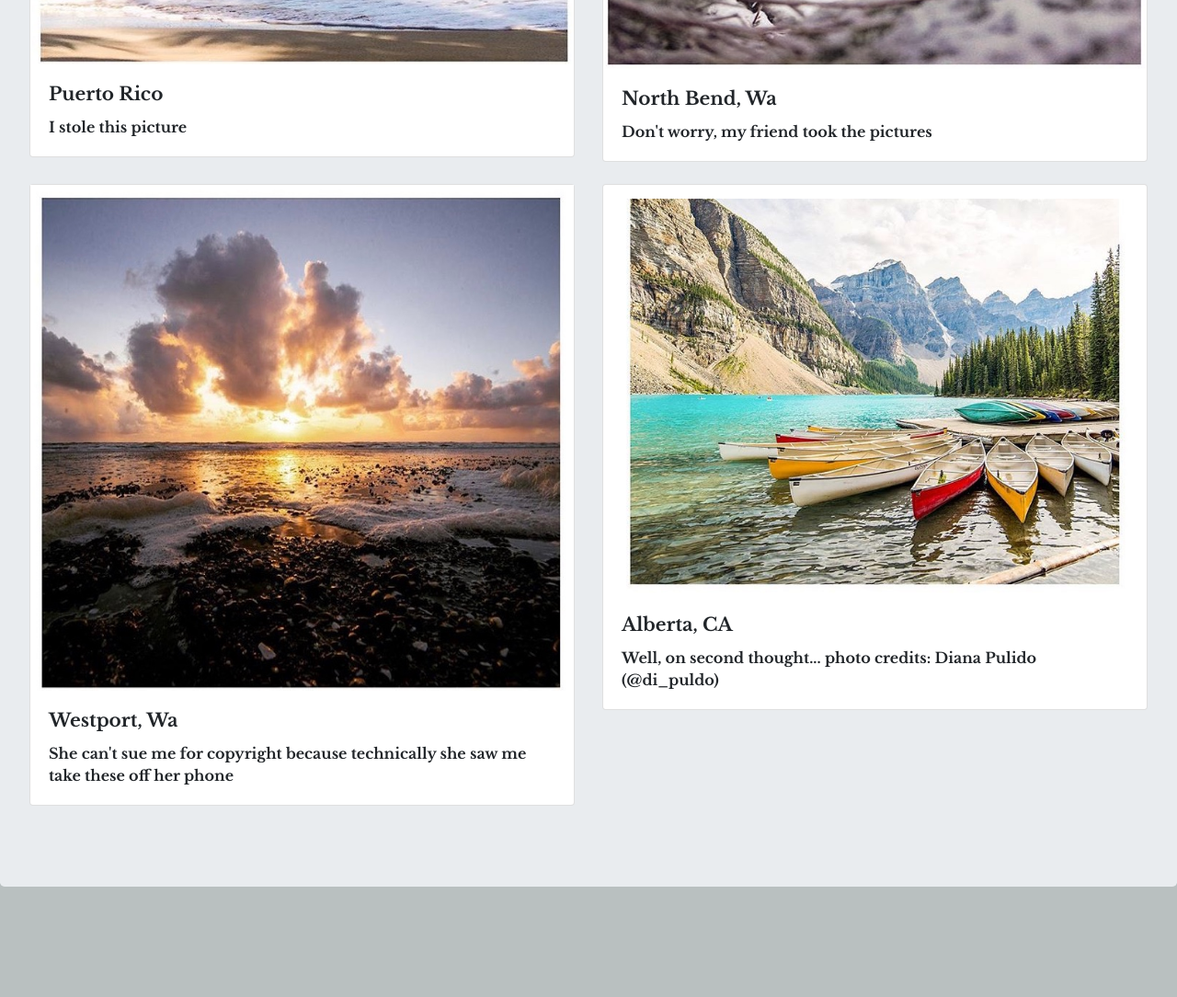
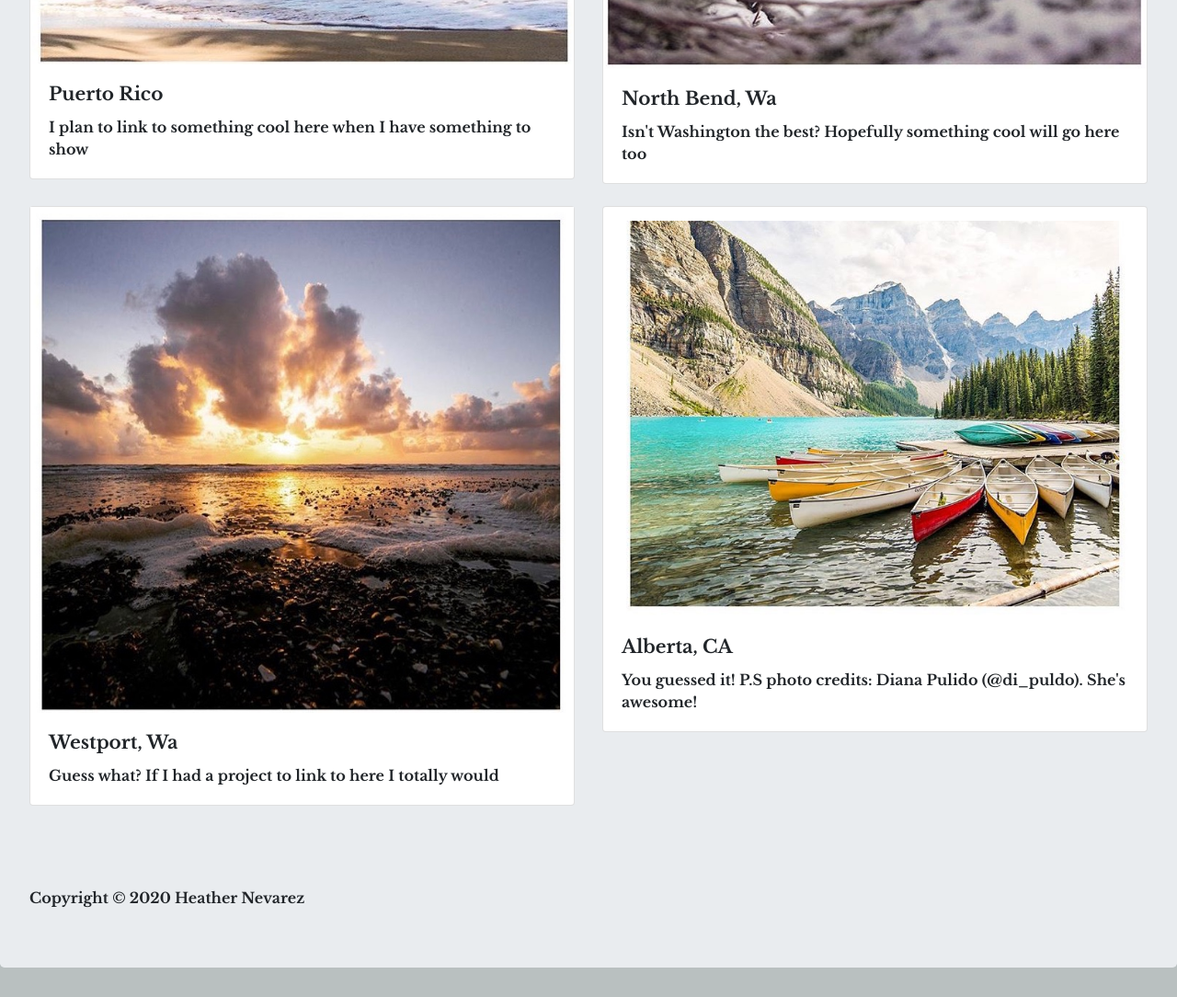
Before and after one commit to heathernev88/First-Portfolio, a plain HTML site: page portfolio.html in a window 1280 px wide. Shown: the part 720-1804 px from the top of the page at 92% size. Before the commit the page ends 1716 px from the top, so only its background shows below. Drawn offline with nearby package versions, Linux system fonts and the light colour scheme; a web font is replaced by a local one.

Commit message:
Final updates to about me, portfolio, and added copyright to bottom of each page

```diff
--- a/homework2ss.css
+++ b/homework2ss.css
@@ -2,6 +2,7 @@ body {
     background-color: rgb(185, 192, 192);
 
 }
+
 nav {
     background-color: rgb(27, 77, 143);
     color: white;
@@ -58,6 +59,7 @@ form {
 
 .jumbotron {
     font-family: 'Libre Baskerville', serif;
+
 }
 
 .row {
@@ -85,3 +87,7 @@ form {
 .msg {
     margin-top: 20px;
 }
+
+.btn {
+    margin-bottom: 60px;
+}
--- a/portfolio.html
+++ b/portfolio.html
@@ -32,7 +32,7 @@
             <img src="palms.jpg" class="card-img-1" alt="Palms">
             <div class="card-body">
               <h5 class="card-title">Puerto Rico</h5>
-              <p class="card-text">I stole this picture</p>
+              <p class="card-text">I plan to link to something cool here when I have something to show</p>
             </div>
           </div>
         </div>
@@ -41,7 +41,7 @@
             <img src="snowpeek.jpg" class="card-img-2" alt="Looking through snow-covered trees">
             <div class="card-body">
               <h5 class="card-title">North Bend, Wa</h5>
-              <p class="card-text">Don't worry, my friend took the pictures</p>
+              <p class="card-text">Isn't Washington the best? Hopefully something cool will go here too</p>
             </div>
           </div>
         </div>
@@ -50,7 +50,7 @@
             <img src="beachsunset.jpg" class="card-img-3" alt="Beach Sunset">
             <div class="card-body">
               <h5 class="card-title">Westport, Wa</h5>
-              <p class="card-text">She can't sue me for copyright because technically she saw me take these off her phone</p>
+              <p class="card-text">Guess what? If I had a project to link to here I totally would</p>
             </div>
           </div>
         </div>
@@ -59,12 +59,20 @@
             <img src="canoes.jpg" class="card-img-4" alt="Canoes on Lake Louise">
             <div class="card-body">
               <h5 class="card-title">Alberta, CA</h5>
-              <p class="card-text">Well, on second thought... photo credits: Diana Pulido (@di_puldo)</p>
+              <p class="card-text">You guessed it! P.S photo credits: Diana Pulido (@di_puldo). She's awesome!</p>
             </div>
           </div>
         </div>
       </div>
 
       <!-- End of links to personal accomplishments -->
+<p style= "visibility:hidden"> Lorem ipsum dolor sit amet consectetur adipisicing elit. At tempore soluta, commodi fugit iusto porro recusandae deleniti inventore, pariatur sit quidem quibusdam, animi mollitia officiis.
+
+
+</p>
+      <footer class= "center" style= "margin: 0 auto;">
+        Copyright &copy; 2020 Heather Nevarez
+    </footer>
+
 </body>
 </html>
```
Also changed, not shown: contact.html (+6 -1 lines), index.html (+10 -4 lines), 1 other file.
